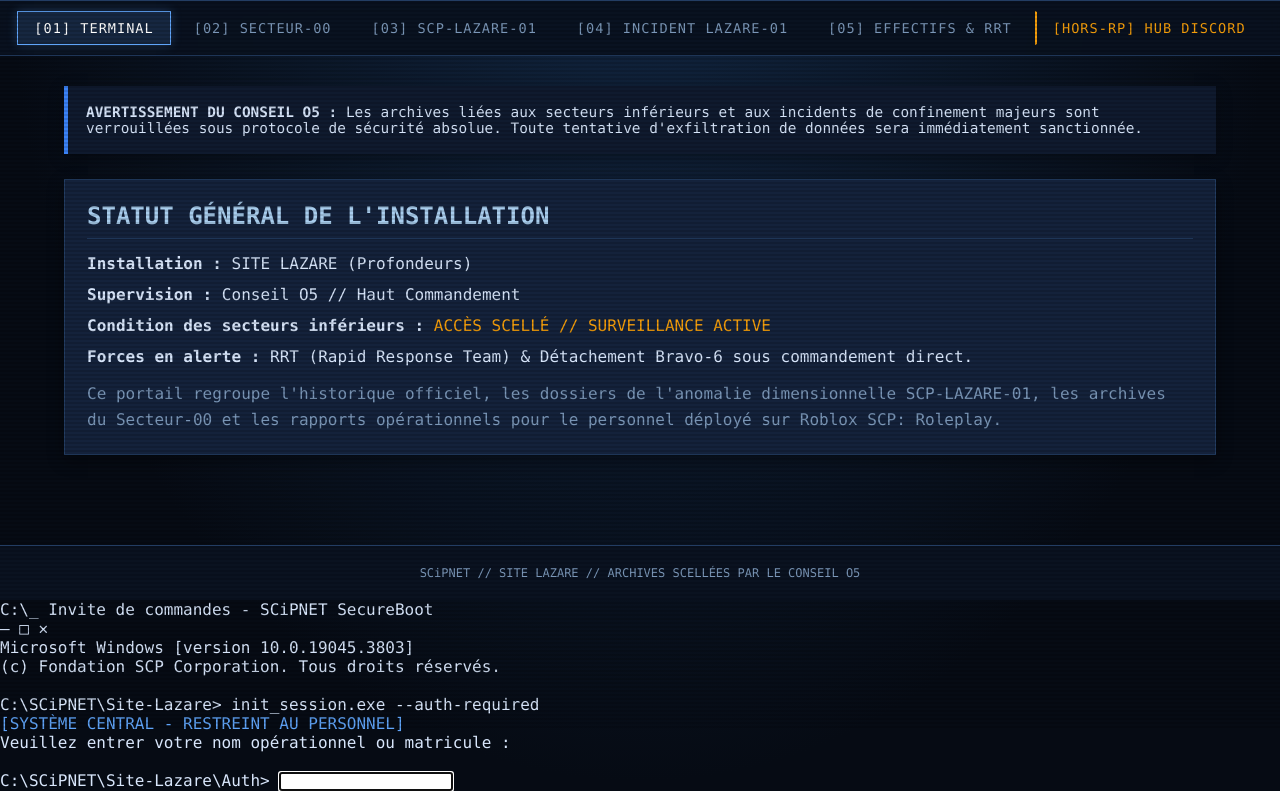
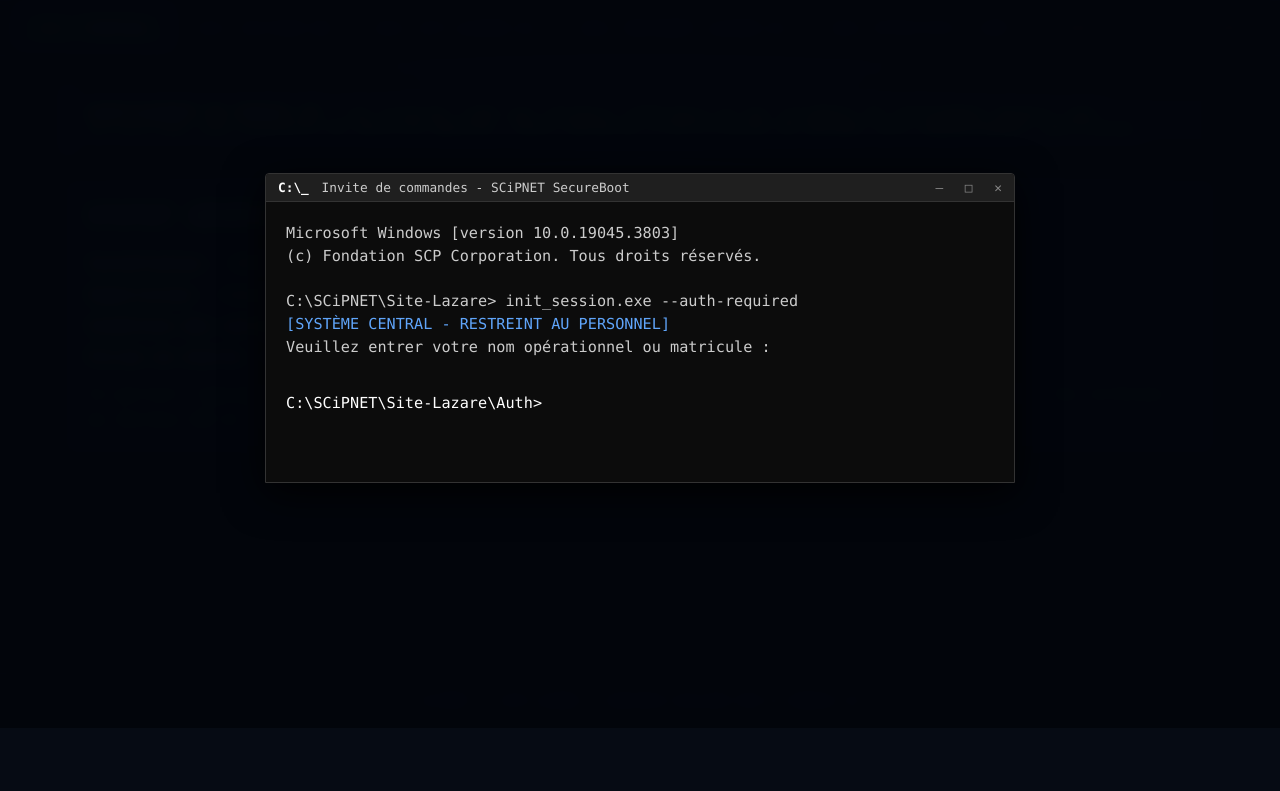
Before and after one commit to SITE-LAZARE/ST, a plain HTML site: page index.html in a window 1280 px wide. Shown: the part 72-863 px from the top of the page. After the commit the page ends 800 px from the top, so only its background shows below. Drawn offline with Linux system fonts and the light colour scheme.

Commit message:
Implement terminal overlay and command window styles
Added styles for terminal overlay and command window.

```diff
--- a/style.css
+++ b/style.css
@@ -240,3 +240,99 @@ footer {
     color: var(--text-secondary);
     margin-top: 40px;
 }
+
+/* ====================================================
+   TERMINAL WINDOWS (CMD) D'AUTHENTIFICATION
+   ==================================================== */
+#terminal-overlay {
+    position: fixed;
+    top: 0;
+    left: 0;
+    width: 100vw;
+    height: 100vh;
+    background-color: rgba(3, 6, 12, 0.98);
+    backdrop-filter: blur(8px);
+    z-index: 10000;
+    display: flex;
+    align-items: center;
+    justify-content: center;
+}
+
+.cmd-window {
+    width: 90%;
+    max-width: 750px;
+    background: #0c0c0c;
+    border: 1px solid #333333;
+    box-shadow: 0 10px 40px rgba(0, 0, 0, 0.9);
+    font-family: "Consolas", "Courier New", monospace;
+    border-radius: 4px 4px 0 0;
+    overflow: hidden;
+}
+
+/* Barre de titre Windows */
+.cmd-titlebar {
+    background: #1f1f1f;
+    color: #cccccc;
+    font-size: 0.8rem;
+    padding: 6px 12px;
+    display: flex;
+    justify-content: space-between;
+    align-items: center;
+    border-bottom: 1px solid #333;
+    user-select: none;
+}
+
+.cmd-icon {
+    font-weight: bold;
+    color: #ffffff;
+    margin-right: 5px;
+}
+
+.cmd-controls span {
+    margin-left: 14px;
+    cursor: default;
+    color: #888;
+}
+
+.cmd-controls .cmd-close:hover {
+    color: #ff4757;
+}
+
+/* Corps du terminal */
+.cmd-body {
+    padding: 20px;
+    color: #cccccc;
+    font-size: 0.95rem;
+    min-height: 280px;
+    line-height: 1.5;
+}
+
+.cmd-line {
+    display: flex;
+    align-items: center;
+    gap: 8px;
+    margin-top: 10px;
+}
+
+.cmd-prompt {
+    color: #ffffff;
+    white-space: nowrap;
+}
+
+#cmd-input {
+    background: transparent;
+    border: none;
+    outline: none;
+    color: #4ade80;
+    font-family: inherit;
+    font-size: 1rem;
+    flex: 1;
+    caret-color: #ffffff;
+}
+
+.cmd-error {
+    margin-top: 15px;
+    color: var(--alert-red);
+    font-weight: bold;
+    font-size: 0.85rem;
+}
```
